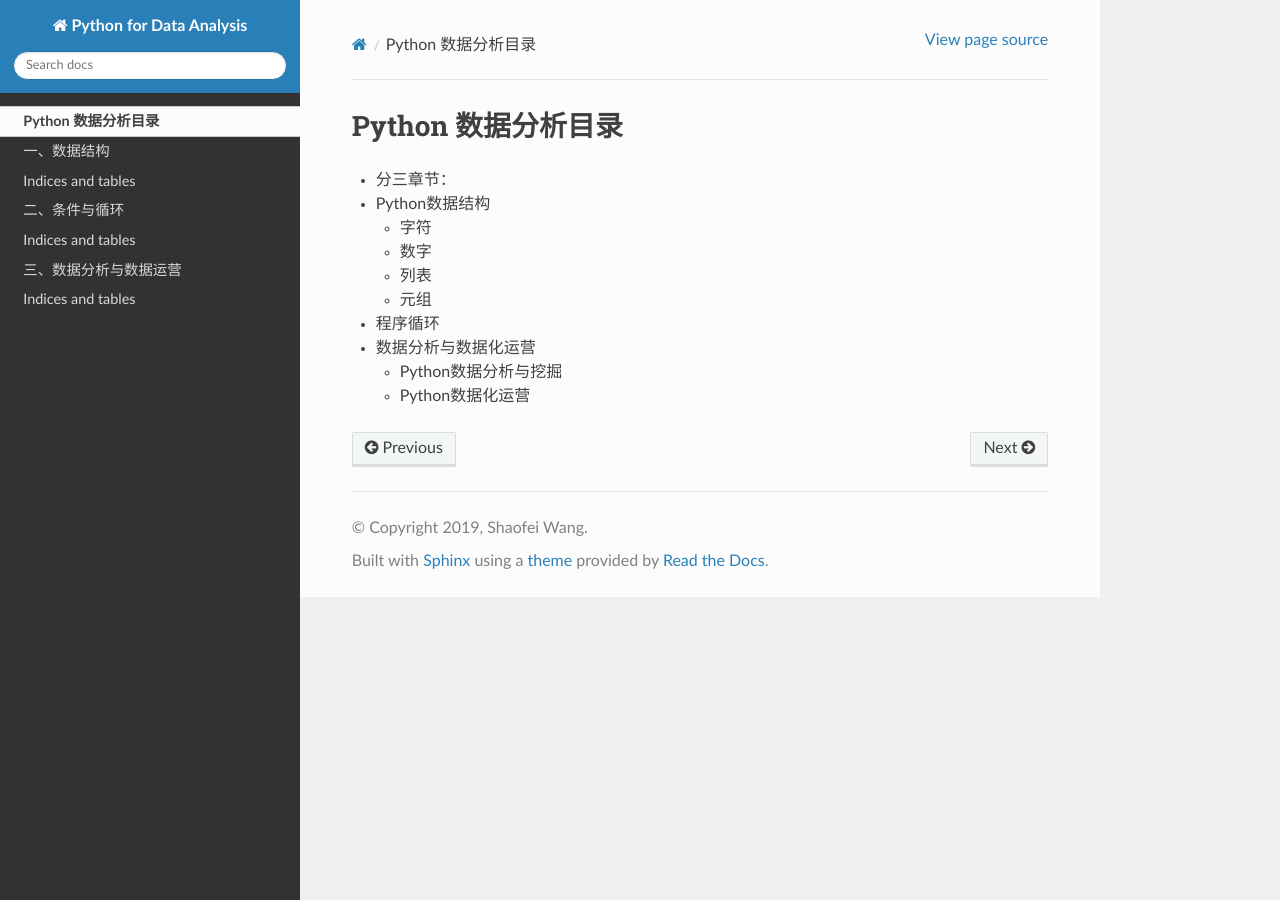
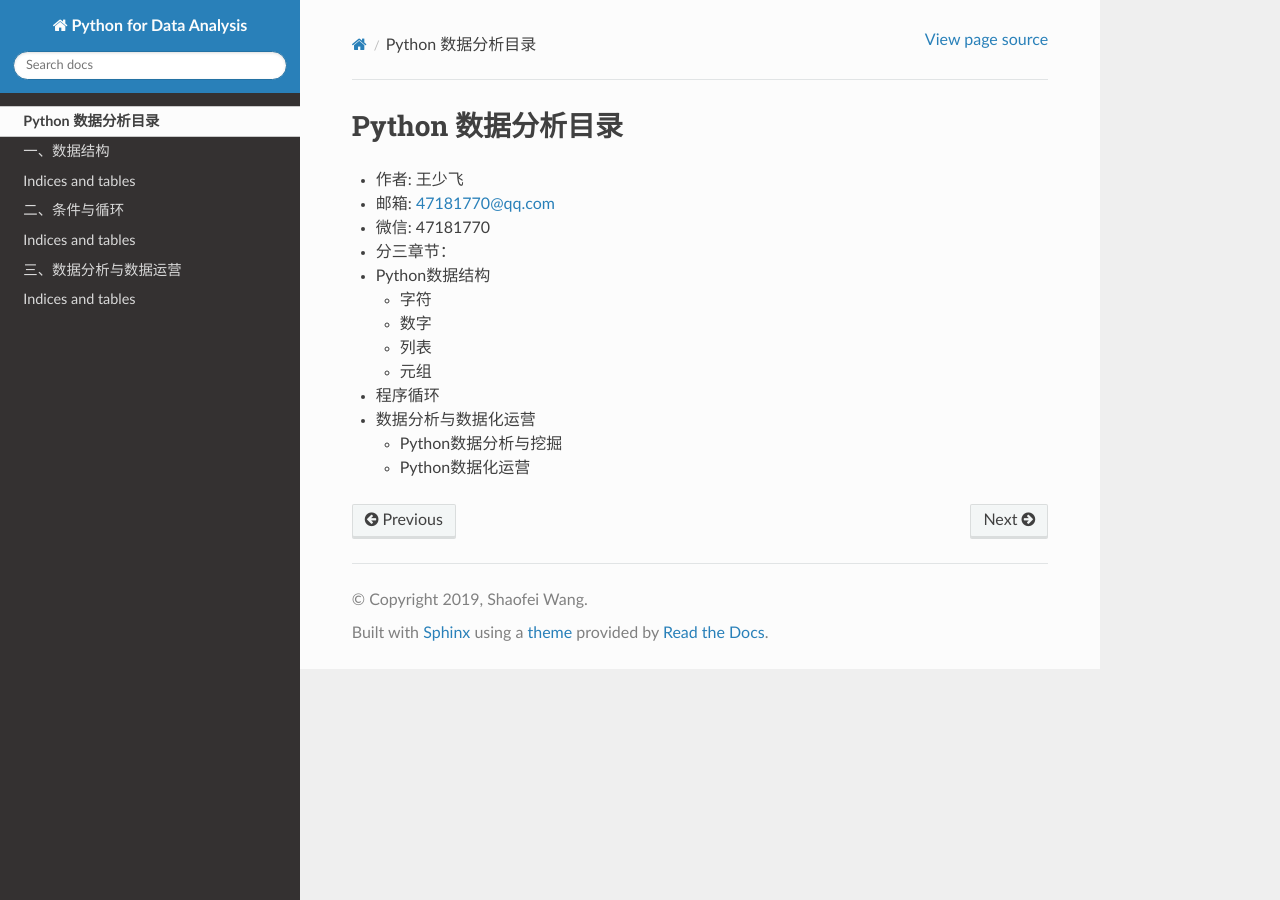
Before and after one commit to 47181770/PythonForDataAnalysis, a Sphinx documentation site: the page built from source/README.rst, in a window 1280 px wide. Built offline with Sphinx 7.4.7 and the Read the Docs theme 2.0.0, drawn with Linux system fonts in a browser that asks for light colours.

```diff
--- a/source/README.rst
+++ b/source/README.rst
@@ -1,6 +1,10 @@
 ===================
 Python 数据分析目录
 ===================
+
+- 作者: 王少飞
+- 邮箱: 47181770@qq.com
+- 微信: 47181770
 
 - 分三章节：
 
```
